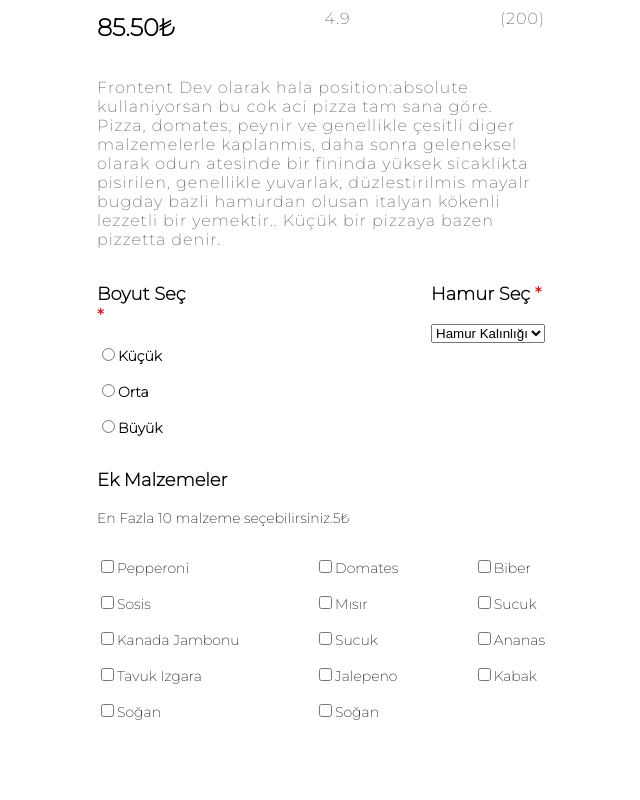
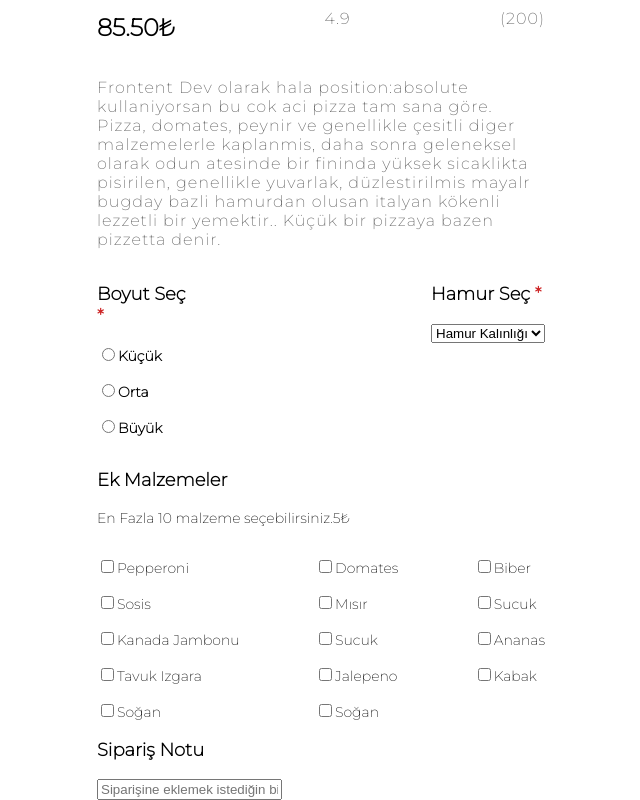
Before and after one commit to alisamettan/Pizza-Website, a React (Vite) app: page /order in a window 1280 px wide. Shown: the part 204-1004 px from the top of the page, without its empty margins (319-959 px from the left). Before the commit the page ends 925 px from the top, so only its background shows below. Built offline with nearby package versions, Linux system fonts and the light colour scheme.

Commit message:
form alanına handlechange eklendi

```diff
--- a/src/FormAlani.jsx
+++ b/src/FormAlani.jsx
@@ -68,5 +68,9 @@ export default function FormAlani() {
                 </div>
             </div>
         </div>
+        <div>
+        <p style={{ fontWeight: 'bold', fontSize: '18px' }}>Sipariş Notu</p>
+        <label><input type="text" name="not" placeholder="Siparişine eklemek istediğin bir not var mı? " /></label>
+        </div>
     </form>)
 }
```
